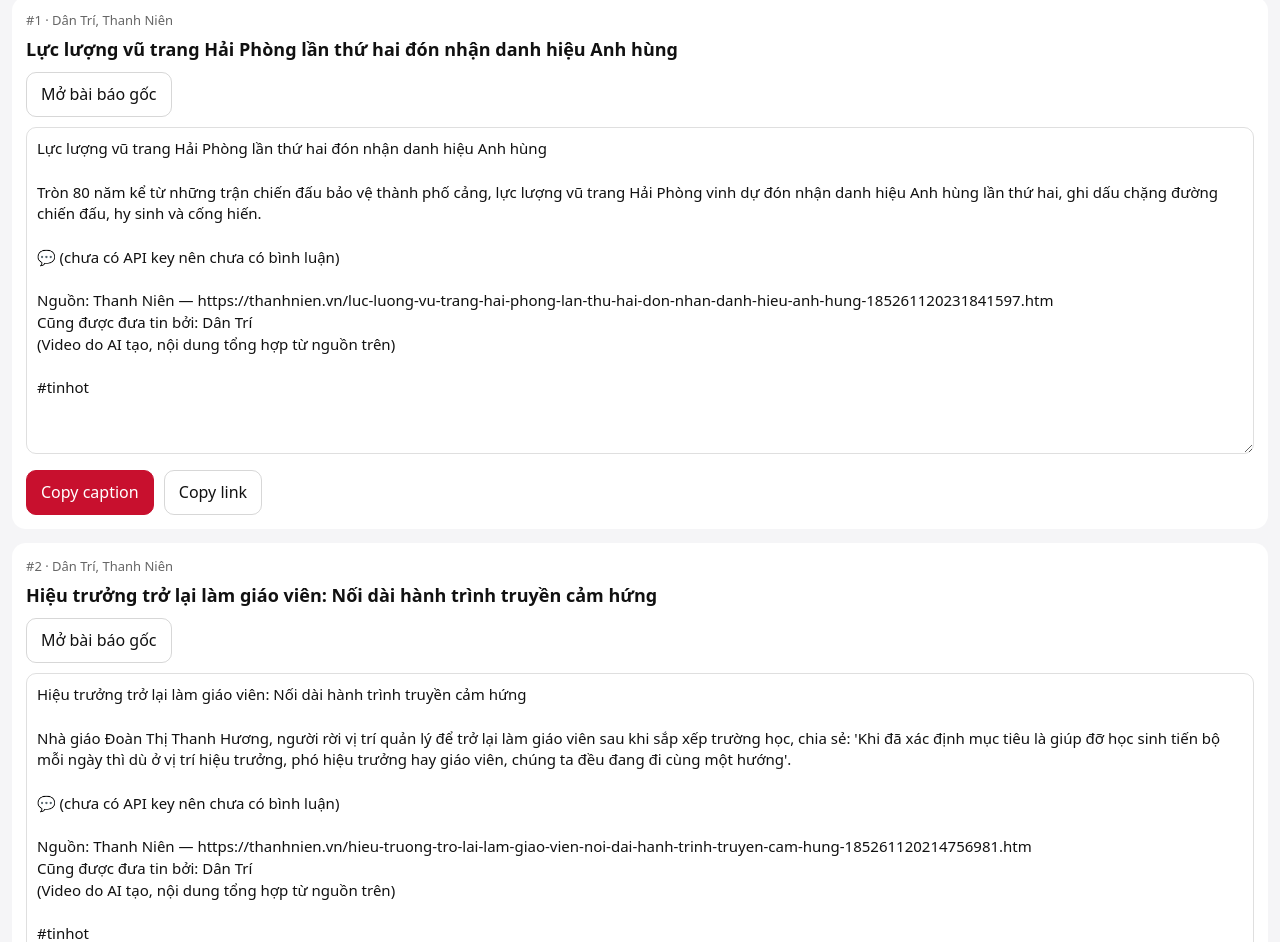
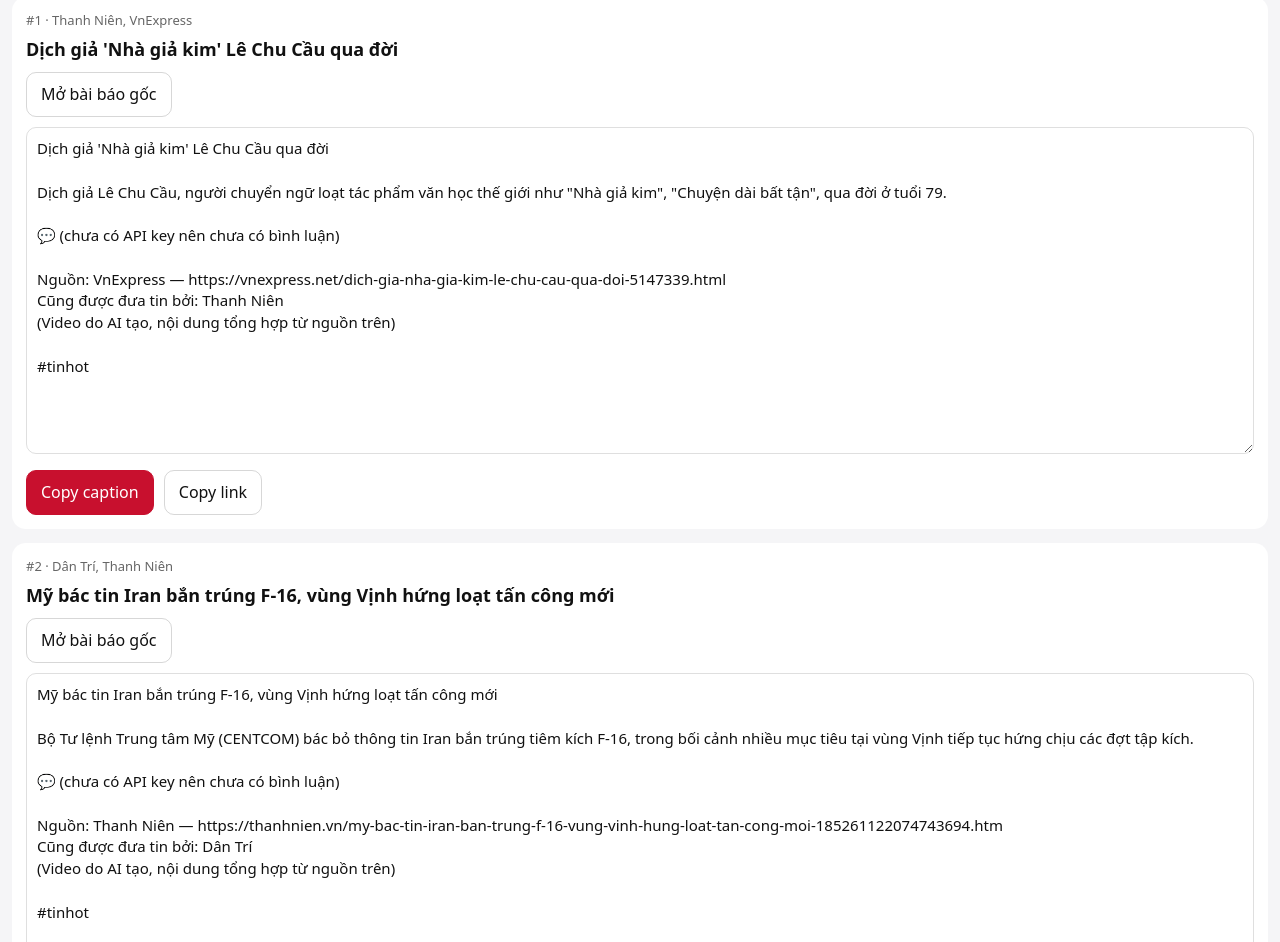
Before and after one commit to roosetup/tin-hot, a plain HTML site: page docs/index.html in a window 1280 px wide. Shown: the part 57-999 px from the top of the page. Drawn offline with Linux system fonts and the light colour scheme.

Commit message:
daily news

```diff
--- a/docs/index.html
+++ b/docs/index.html
@@ -1,5 +1,5 @@
 <!doctype html><html lang=vi><head><meta charset=utf-8>
-<meta name=viewport content="width=device-width,initial-scale=1"><title>Tin hot 21/11/2026</title>
+<meta name=viewport content="width=device-width,initial-scale=1"><title>Tin hot 22/11/2026</title>
 <style>:root{color-scheme:light dark;--bg:#f5f5f7;--c:#fff;--t:#111;--m:#666;--a:#c8102e}
 @media(prefers-color-scheme:dark){:root{--bg:#111;--c:#1c1c1e;--t:#eee;--m:#999}}
 body{margin:0;padding:12px;background:var(--bg);color:var(--t);font:16px/1.45 system-ui,sans-serif}
@@ -8,39 +8,39 @@ h1{font-size:18px;margin:4px 4px 12px}.card{background:var(--c);border-radius:14
 textarea{width:100%;box-sizing:border-box;font:inherit;font-size:15px;padding:10px;border-radius:10px;border:1px solid #8884;background:transparent;color:inherit;margin:10px 0}
 .btn{display:inline-block;padding:10px 14px;border-radius:10px;border:1px solid #8885;background:transparent;color:inherit;font:inherit;text-decoration:none;margin-right:6px}
 .pri{background:var(--a);border-color:var(--a);color:#fff}</style></head><body>
-<h1>Tin hot · 21/11/2026</h1><section class=card><div class=meta>#1 · Dân Trí, Thanh Niên</div>
-<h2>Lực lượng vũ trang Hải Phòng lần thứ hai đón nhận danh hiệu Anh hùng</h2>
-<a class=btn href="https://thanhnien.vn/luc-luong-vu-trang-hai-phong-lan-thu-hai-don-nhan-danh-hieu-anh-hung-185261120231841597.htm" target=_blank rel=noopener>Mở bài báo gốc</a>
-<textarea id=t0 readonly rows=14>Lực lượng vũ trang Hải Phòng lần thứ hai đón nhận danh hiệu Anh hùng
+<h1>Tin hot · 22/11/2026</h1><section class=card><div class=meta>#1 · Thanh Niên, VnExpress</div>
+<h2>Dịch giả &#x27;Nhà giả kim&#x27; Lê Chu Cầu qua đời</h2>
+<a class=btn href="https://vnexpress.net/dich-gia-nha-gia-kim-le-chu-cau-qua-doi-5147339.html" target=_blank rel=noopener>Mở bài báo gốc</a>
+<textarea id=t0 readonly rows=14>Dịch giả &#x27;Nhà giả kim&#x27; Lê Chu Cầu qua đời
 
-Tròn 80 năm kể từ những trận chiến đấu bảo vệ thành phố cảng, lực lượng vũ trang Hải Phòng vinh dự đón nhận danh hiệu Anh hùng lần thứ hai, ghi dấu chặng đường chiến đấu, hy sinh và cống hiến.
+Dịch giả Lê Chu Cầu, người chuyển ngữ loạt tác phẩm văn học thế giới như &quot;Nhà giả kim&quot;, &quot;Chuyện dài bất tận&quot;, qua đời ở tuổi 79.
 
 💬 (chưa có API key nên chưa có bình luận)
 
-Nguồn: Thanh Niên — https://thanhnien.vn/luc-luong-vu-trang-hai-phong-lan-thu-hai-don-nhan-danh-hieu-anh-hung-185261120231841597.htm
-Cũng được đưa tin bởi: Dân Trí
+Nguồn: VnExpress — https://vnexpress.net/dich-gia-nha-gia-kim-le-chu-cau-qua-doi-5147339.html
+Cũng được đưa tin bởi: Thanh Niên
 (Video do AI tạo, nội dung tổng hợp từ nguồn trên)
 
 #tinhot</textarea>
 <button class="btn pri" onclick="cp('t0',this)">Copy caption</button>
 <button class=btn onclick="cp('l0',this)">Copy link</button>
-<input id=l0 value="https://thanhnien.vn/luc-luong-vu-trang-hai-phong-lan-thu-hai-don-nhan-danh-hieu-anh-hung-185261120231841597.htm" readonly hidden></section><section class=card><div class=meta>#2 · Dân Trí, Thanh Niên</div>
-<h2>Hiệu trưởng trở lại làm giáo viên: Nối dài hành trình truyền cảm hứng</h2>
-<a class=btn href="https://thanhnien.vn/hieu-truong-tro-lai-lam-giao-vien-noi-dai-hanh-trinh-truyen-cam-hung-185261120214756981.htm" target=_blank rel=noopener>Mở bài báo gốc</a>
-<textarea id=t1 readonly rows=14>Hiệu trưởng trở lại làm giáo viên: Nối dài hành trình truyền cảm hứng
+<input id=l0 value="https://vnexpress.net/dich-gia-nha-gia-kim-le-chu-cau-qua-doi-5147339.html" readonly hidden></section><section class=card><div class=meta>#2 · Dân Trí, Thanh Niên</div>
+<h2>Mỹ bác tin Iran bắn trúng F-16, vùng Vịnh hứng loạt tấn công mới</h2>
+<a class=btn href="https://thanhnien.vn/my-bac-tin-iran-ban-trung-f-16-vung-vinh-hung-loat-tan-cong-moi-185261122074743694.htm" target=_blank rel=noopener>Mở bài báo gốc</a>
+<textarea id=t1 readonly rows=14>Mỹ bác tin Iran bắn trúng F-16, vùng Vịnh hứng loạt tấn công mới
 
-Nhà giáo Đoàn Thị Thanh Hương, người rời vị trí quản lý để trở lại làm giáo viên sau khi sắp xếp trường học, chia sẻ: &#x27;Khi đã xác định mục tiêu là giúp đỡ học sinh tiến bộ mỗi ngày thì dù ở vị trí hiệu trưởng, phó hiệu trưởng hay giáo viên, chúng ta đều đang đi cùng một hướng&#x27;.
+Bộ Tư lệnh Trung tâm Mỹ (CENTCOM) bác bỏ thông tin Iran bắn trúng tiêm kích F-16, trong bối cảnh nhiều mục tiêu tại vùng Vịnh tiếp tục hứng chịu các đợt tập kích.
 
 💬 (chưa có API key nên chưa có bình luận)
 
-Nguồn: Thanh Niên — https://thanhnien.vn/hieu-truong-tro-lai-lam-giao-vien-noi-dai-hanh-trinh-truyen-cam-hung-185261120214756981.htm
+Nguồn: Thanh Niên — https://thanhnien.vn/my-bac-tin-iran-ban-trung-f-16-vung-vinh-hung-loat-tan-cong-moi-185261122074743694.htm
 Cũng được đưa tin bởi: Dân Trí
 (Video do AI tạo, nội dung tổng hợp từ nguồn trên)
 
 #tinhot</textarea>
 <button class="btn pri" onclick="cp('t1',this)">Copy caption</button>
 <button class=btn onclick="cp('l1',this)">Copy link</button>
-<input id=l1 value="https://thanhnien.vn/hieu-truong-tro-lai-lam-giao-vien-noi-dai-hanh-trinh-truyen-cam-hung-185261120214756981.htm" readonly hidden></section>
+<input id=l1 value="https://thanhnien.vn/my-bac-tin-iran-ban-trung-f-16-vung-vinh-hung-loat-tan-cong-moi-185261122074743694.htm" readonly hidden></section>
 <script>function cp(id,b){var e=document.getElementById(id),v=e.value;
 (navigator.clipboard?navigator.clipboard.writeText(v):Promise.reject()).catch(function(){e.hidden=false;e.select();document.execCommand('copy')}).then(function(){var o=b.textContent;b.textContent='Đã copy ✓';setTimeout(function(){b.textContent=o},1500)})}</script>
 </body></html>
```
Also changed, not shown: docs/latest.json (+12 -12 lines).
